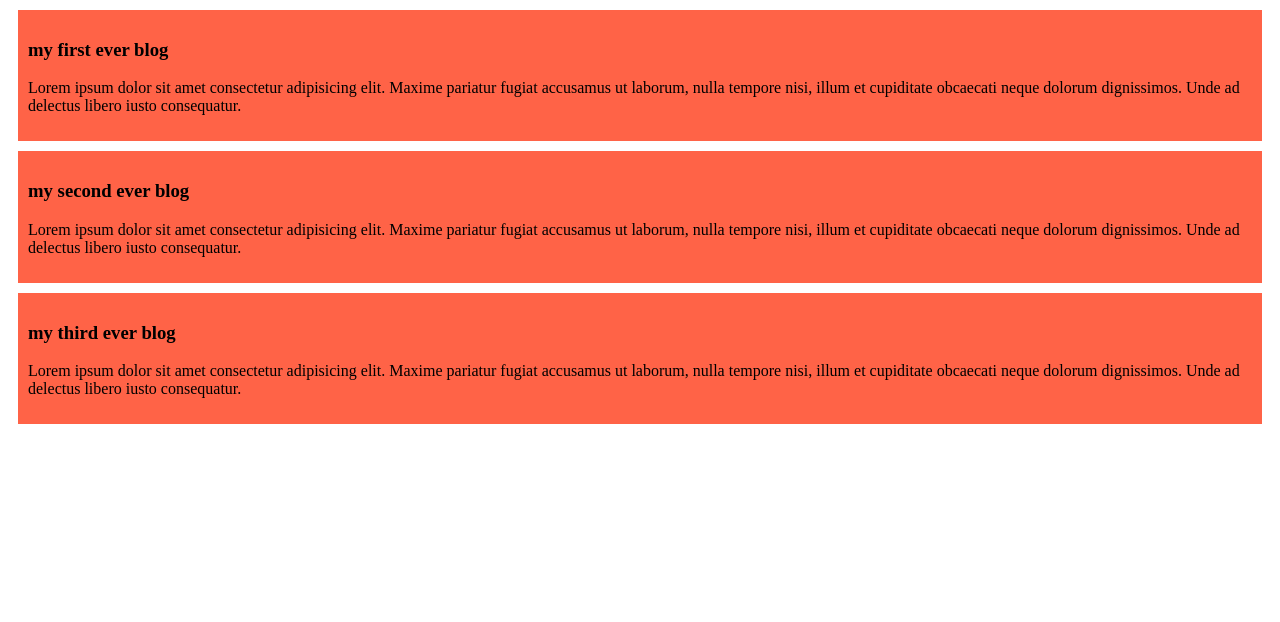
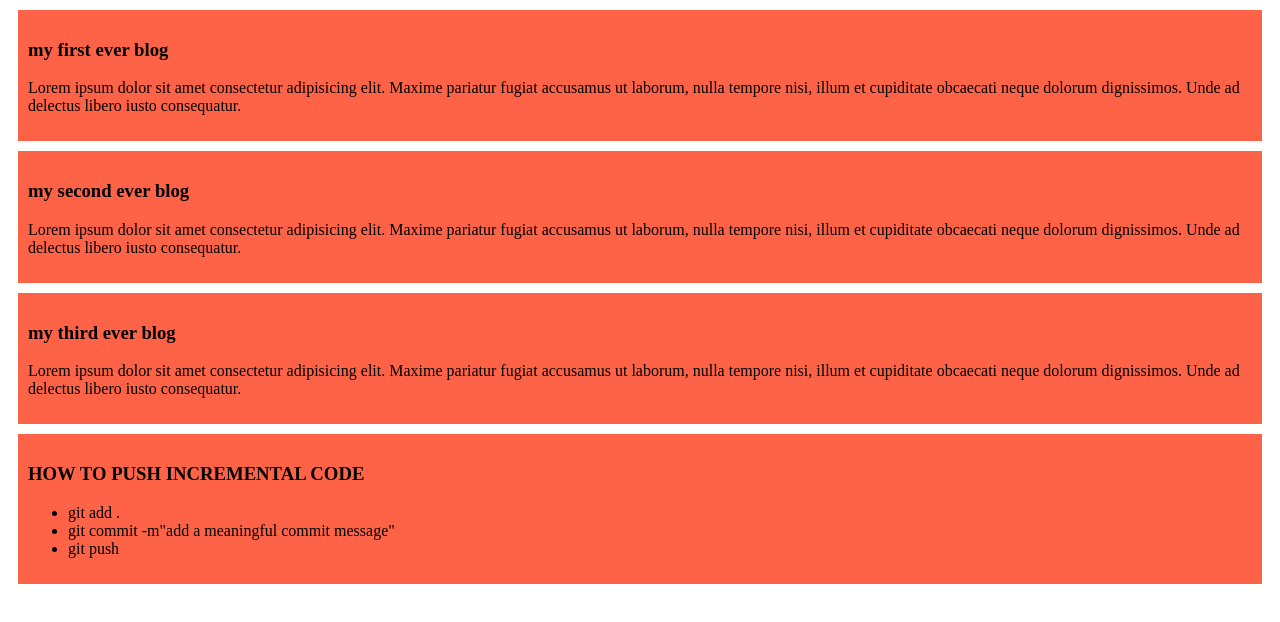
Before and after one commit to MOKKI-01/my-simple-website, a plain HTML site: page index.html in a window 1280 px wide. Drawn offline with Linux system fonts and the light colour scheme.

Commit message:
added a list to push code

```diff
--- a/index.html
+++ b/index.html
@@ -19,5 +19,13 @@
         <h3>my third ever blog</h3>
         <p>Lorem ipsum dolor sit amet consectetur adipisicing elit. Maxime pariatur fugiat accusamus ut laborum, nulla tempore nisi, illum et cupiditate obcaecati neque dolorum dignissimos. Unde ad delectus libero iusto consequatur.</p>
     </div>
+    <div>
+        <h3>HOW TO PUSH INCREMENTAL CODE</h3>
+        <ul>
+            <li>git add .</li>
+            <li>git commit -m"add a meaningful commit message"</li>
+            <li>git push</li>
+        </ul>
+    </div>
 </body>
 </html>
```
